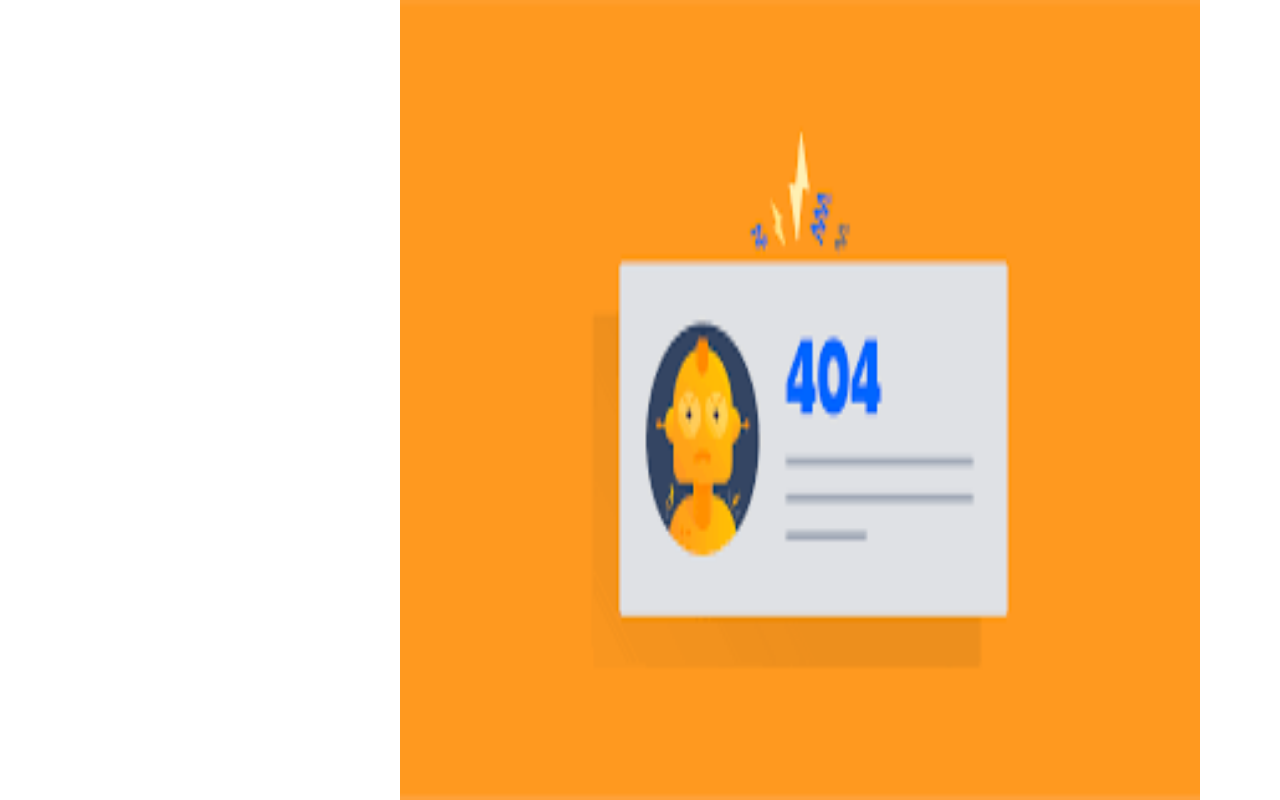
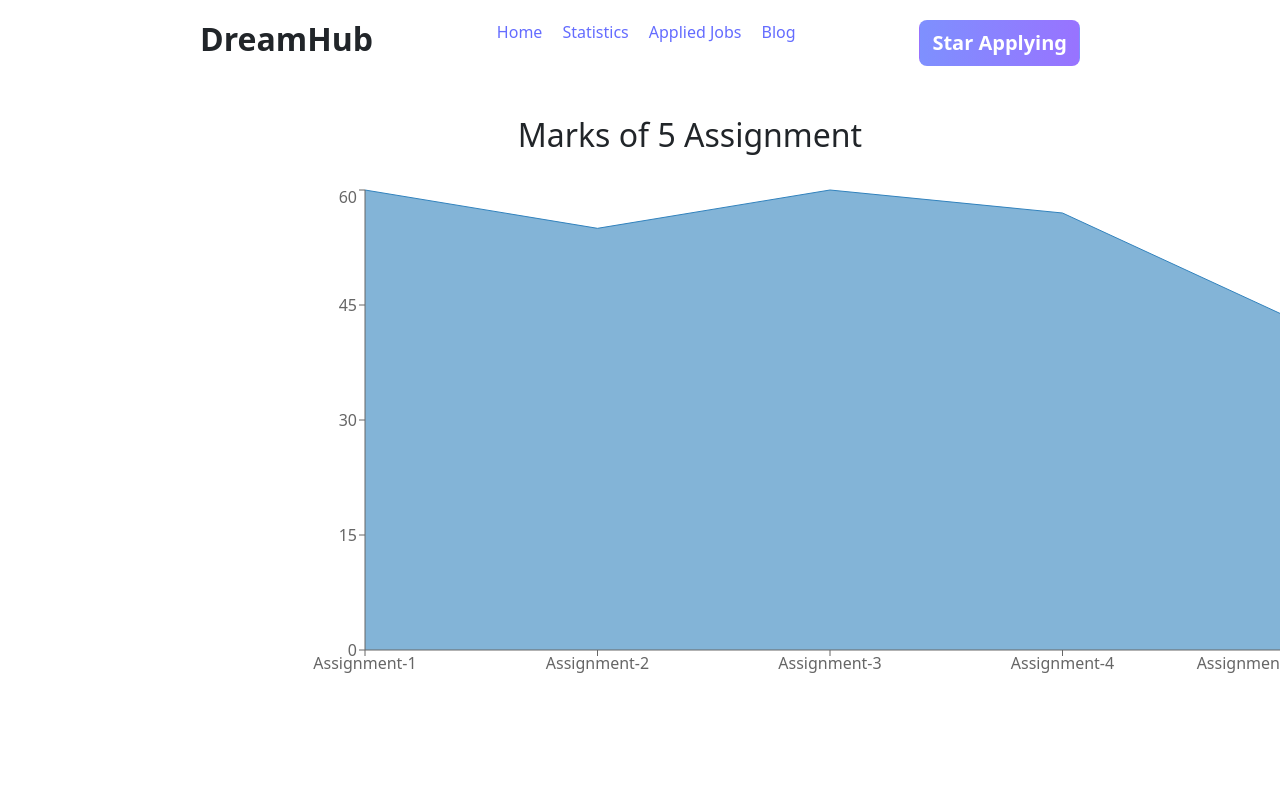
Before and after one commit to KhondokarAlMaruf/Dream-Hub, a React (Vite) app: page /statistics in a window 1280 px wide. Built offline with nearby package versions, Linux system fonts and the light colour scheme.

Commit message:
statistick area chart added

```diff
--- a/package.json
+++ b/package.json
@@ -18,6 +18,7 @@
     "react": "^18.2.0",
     "react-dom": "^18.2.0",
     "react-router-dom": "^6.11.2",
+    "recharts": "^2.6.2",
     "sort-by": "^1.2.0"
   },
   "devDependencies": {
--- a/src/Components/Navbar/Navbar.jsx
+++ b/src/Components/Navbar/Navbar.jsx
@@ -8,7 +8,7 @@ const Navbar = () => {
       <h3 className="header">DreamHub</h3>
       <div className="link">
         <Link to="/">Home</Link>
-        <Link to="/">Statistics</Link>
+        <Link to="/statistics">Statistics</Link>
         <Link to="/">Applied Jobs</Link>
         <Link to="/blog">Blog</Link>
       </div>
--- /dev/null
+++ b/src/Components/Statistics/Statistics.css
@@ -0,0 +1,8 @@
+.statistics-container {
+  margin: 50px 200px 50px 300px;
+}
+h2 {
+  margin-top: 30px;
+  margin-bottom: 30px;
+  text-align: center;
+}
--- /dev/null
+++ b/src/Components/Statistics/Statistics.jsx
@@ -0,0 +1,52 @@
+import React from "react";
+import "./Statistics.css";
+import {
+  AreaChart,
+  Area,
+  XAxis,
+  YAxis,
+  CartesianGrid,
+  Tooltip,
+  ResponsiveContainer,
+} from "recharts";
+
+const Statistics = () => {
+  const data = [
+    {
+      name: "Assignment-1",
+      marks: 60,
+    },
+    {
+      name: "Assignment-2",
+      marks: 55,
+    },
+    {
+      name: "Assignment-3",
+      marks: 60,
+    },
+    {
+      name: "Assignment-4",
+      marks: 57,
+    },
+    {
+      name: "Assignment-5",
+      marks: 43,
+    },
+  ];
+
+  return (
+    <div className="statistics-container">
+      <h2>Marks of 5 Assignment</h2>
+      <div>
+        <AreaChart width={1000} height={500} data={data}>
+          <Area dataKey="marks"></Area>
+          <XAxis dataKey="name" />
+          <YAxis />
+          <Tooltip />
+        </AreaChart>
+      </div>
+    </div>
+  );
+};
+
+export default Statistics;
--- a/src/main.jsx
+++ b/src/main.jsx
@@ -8,6 +8,7 @@ import Details from "./Components/Details/Details.jsx";
 import AppliedJobs from "./Components/AppliedJobs/AppliedJobs.jsx";
 import NotFound from "./Components/NotFound/NotFound.jsx";
 import Blog from "./Components/Blog/Blog.jsx";
+import Statistics from "./Components/Statistics/Statistics.jsx";
 
 const router = createBrowserRouter([
   {
@@ -21,6 +22,10 @@ const router = createBrowserRouter([
       {
         path: "/blog",
         element: <Blog></Blog>,
+      },
+      {
+        path: "/statistics",
+        element: <Statistics></Statistics>,
       },
       {
         path: "/details/:details_id",
```
Also changed, not shown: 1 other file (tests, documents, lock files or other folders).
